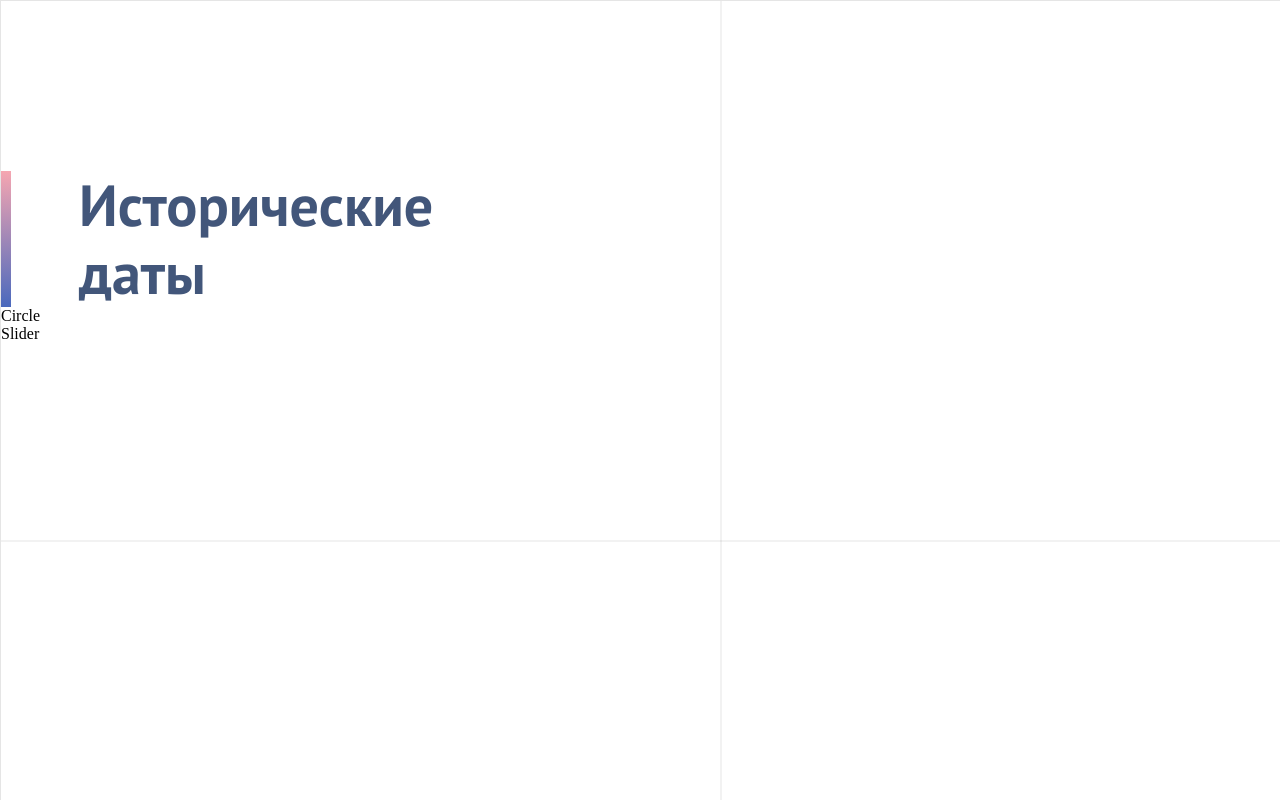
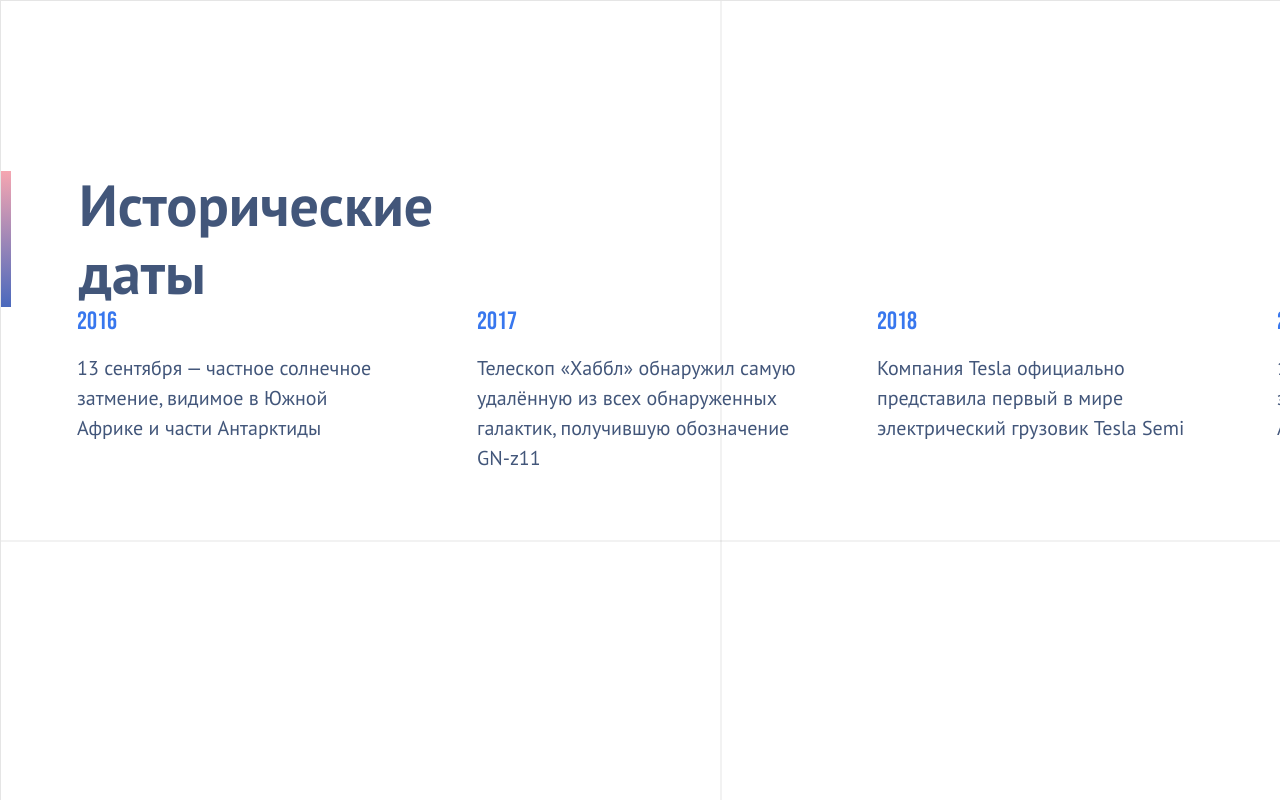
Before and after one commit to vastolya/timeline-only, a React app: page / in a window 1280 px wide. Shown: the top 800 px of the page. Built offline with nearby package versions, Linux system fonts and the light colour scheme.

Commit message:
add slider with a mock data

```diff
--- /dev/null
+++ b/components/Header.tsx
@@ -0,0 +1,38 @@
+import React from "react";
+import { styled, createGlobalStyle } from "styled-components";
+
+const Title = styled.h1`
+  font-size: 3.625rem;
+  line-height: 4.25rem;
+  font-family: "PT Sans", serif, bold;
+   font-weight: bold;
+  color: #42567a;
+  width: 23rem;
+  height 7.5rem:
+`;
+
+const TitleWrapper = styled.div`
+  position: relative;
+  font-size: 3.5rem;
+  font-weight: bold;
+  color: #2c3e50;
+  margin-left: 4.875rem;
+  margin-top: 10.625rem;
+
+  &::before {
+    content: "";
+    position: absolute;
+    left: -4.875rem;
+    height: 100%;
+    width: 10px;
+    background: linear-gradient(to top, #4a69bd, #f6a6b1);
+  }
+`;
+
+export default function Header() {
+  return (
+    <TitleWrapper>
+      <Title>Исторические даты</Title>
+    </TitleWrapper>
+  );
+}
--- /dev/null
+++ b/components/Slider.tsx
@@ -0,0 +1,167 @@
+import { useRef, useState } from "react";
+import { Swiper, SwiperSlide } from "swiper/react";
+import "swiper/css";
+import { Navigation } from "swiper/modules";
+import styled from "styled-components";
+import type { Swiper as SwiperType } from "swiper";
+
+const mock = [
+  {
+    year: "2016",
+    text: "13 сентября — частное солнечное затмение, видимое в Южной Африке и части Антарктиды",
+  },
+  {
+    year: "2017",
+    text: "Телескоп «Хаббл» обнаружил самую удалённую из всех обнаруженных галактик, получившую обозначение GN-z11",
+  },
+  {
+    year: "2018",
+    text: "Компания Tesla официально представила первый в мире электрический грузовик Tesla Semi",
+  },
+  {
+    year: "2019",
+    text: "13 сентября — частное солнечное затмение, видимое в Южной Африке и части Антарктиды",
+  },
+  {
+    year: "2020",
+    text: "Телескоп «Хаббл» обнаружил самую удалённую из всех обнаруженных галактик, получившую обозначение GN-z11",
+  },
+  {
+    year: "2021",
+    text: "Компания Tesla официально представила первый в мире электрический грузовик Tesla Semi",
+  },
+];
+
+const Container = styled.div`
+  display: flex;
+  align-items: center;
+  justify-content: space-between;
+  padding: 0 1.25rem;
+`;
+
+const SliderWrapper = styled.div`
+  width: 92%;
+  overflow: hidden;
+`;
+
+const StyledSwiper = styled(Swiper)`
+  width: 100%;
+`;
+
+const StyledSlide = styled(SwiperSlide)`
+  width: 20rem;
+  display: flex;
+  flex-direction: column;
+  gap: 1rem;
+
+  font-family: "PT Sans", sans-serif;
+  font-size: 20px;
+  font-weight: 400;
+  line-height: 30px;
+  text-align: left;
+  text-underline-position: from-font;
+  text-decoration-skip-ink: none;
+  color: #42567a;
+
+  h2 {
+    font-family: "Bebas Neue", sans-serif;
+    font-size: 25px;
+    font-weight: 400;
+    line-height: 30px;
+    text-underline-position: from-font;
+    text-decoration-skip-ink: none;
+    color: #3877ee;
+  }
+`;
+
+const Button = styled.button`
+  width: 40px;
+  height: 40px;
+  display: flex;
+  align-items: center;
+  justify-content: center;
+  background: white;
+  border: none;
+  border-radius: 50%; /* Если нужна круглая кнопка */
+  box-shadow: 0px 0px 15px 0px #3877ee1a;
+  cursor: pointer;
+  transition: opacity 0.3s ease;
+
+  &:disabled {
+    opacity: 0;
+    cursor: not-allowed;
+  }
+
+  svg {
+    display: flex;
+    align-items: center;
+    justify-content: center;
+    width: 0.375rem;
+    height: 0.625rem;
+  }
+`;
+
+const Icon = styled.svg<{ mirrored?: boolean }>`
+  ${({ mirrored }) => mirrored && "transform: scaleX(-1);"}
+`;
+
+export default function Slider() {
+  const swiperRef = useRef<SwiperType | null>(null);
+  const [isBeginning, setIsBeginning] = useState(true);
+  const [isEnd, setIsEnd] = useState(false);
+
+  const handleSlideChange = (swiper: SwiperType) => {
+    setIsBeginning(swiper.isBeginning);
+    setIsEnd(swiper.isEnd);
+  };
+
+  return (
+    <Container>
+      <Button
+        disabled={isBeginning}
+        onClick={() => swiperRef.current?.slidePrev()}
+      >
+        <Icon
+          mirrored
+          viewBox="0 0 8 12"
+          fill="none"
+          xmlns="http://www.w3.org/2000/svg"
+        >
+          <path
+            d="M1 1L6 6L1 11"
+            stroke="#3877EE"
+            strokeWidth="2"
+            transform="translate(1,0)"
+          />
+        </Icon>
+      </Button>
+      <SliderWrapper>
+        <StyledSwiper
+          onSwiper={(swiper) => (swiperRef.current = swiper)} // не используем swiper.swiper
+          modules={[Navigation]}
+          slidesPerView="auto"
+          spaceBetween={80}
+          onSlideChange={handleSlideChange}
+        >
+          {mock.map((item) => (
+            <StyledSlide>
+              <h2>{item.year}</h2>
+              <p>{item.text}</p>
+            </StyledSlide>
+          ))}
+        </StyledSwiper>
+      </SliderWrapper>
+
+      <Button disabled={isEnd} onClick={() => swiperRef.current?.slideNext()}>
+        <Icon viewBox="0 0 8 12" fill="none" xmlns="http://www.w3.org/2000/svg">
+          <path
+            d="M1 1L6 6L1 11"
+            stroke="#3877EE"
+            strokeWidth="2"
+            transform="translate(1,0)"
+          />
+        </Icon>
+      </Button>
+    </Container>
+  );
+}
--- a/public/index.html
+++ b/public/index.html
@@ -5,6 +5,10 @@
     <link rel="preconnect" href="https://fonts.gstatic.com" crossorigin />
     <link
       href="https://fonts.googleapis.com/css2?family=PT+Sans:ital,wght@0,400;0,700;1,400;1,700&display=swap"
+      rel="stylesheet"
+    />
+    <link
+      href="https://fonts.googleapis.com/css2?family=Bebas+Neue&family=PT+Sans:ital,wght@0,400;0,700;1,400;1,700&display=swap"
       rel="stylesheet"
     />
     <meta charset="UTF-8" />
--- a/src/App.tsx
+++ b/src/App.tsx
@@ -1,5 +1,7 @@
 import React from "react";
 import { styled, createGlobalStyle } from "styled-components";
+import Slider from "../components/Slider";
+import Header from "../components/Header";
 
 const GlobalStyle = createGlobalStyle`
   body {
@@ -7,6 +9,18 @@ const GlobalStyle = createGlobalStyle`
     padding: 0;
   },
   h1 {
+    margin: 0;
+    padding: 0;
+  }
+  h2 {
+    margin: 0;
+    padding: 0;
+  }
+  h3 {
+    margin: 0;
+    padding: 0;
+  }
+  p {
     margin: 0;
     padding: 0;
   }
@@ -43,45 +57,13 @@ const CrossedBox = styled.div`
   }
 `;
 
-const Title = styled.h1`
-  font-size: 3.625rem;
-  line-height: 4.25rem;
-  font-family: "PT Sans", serif, bold;
-   font-weight: bold;
-  color: #42567a;
-  width: 23rem;
-  height 7.5rem:
-`;
-
-const TitleWrapper = styled.div`
-  position: relative;
-  font-size: 3.5rem;
-  font-weight: bold;
-  color: #2c3e50;
-  margin-left: 4.875rem;
-  margin-top: 10.625rem;
-
-  &::before {
-    content: "";
-    position: absolute;
-    left: -4.875rem;
-    height: 100%;
-    width: 10px;
-    background: linear-gradient(to top, #4a69bd, #f6a6b1);
-  }
-`;
-
 const App: React.FC = () => {
   return (
     <>
       <GlobalStyle />
       <CrossedBox>
-        <TitleWrapper>
-          <Title>Исторические даты</Title>
-        </TitleWrapper>
-
-        <div>Circle</div>
-        <div>Slider</div>
+        <Header />
+        <Slider />
       </CrossedBox>
     </>
   );
```
